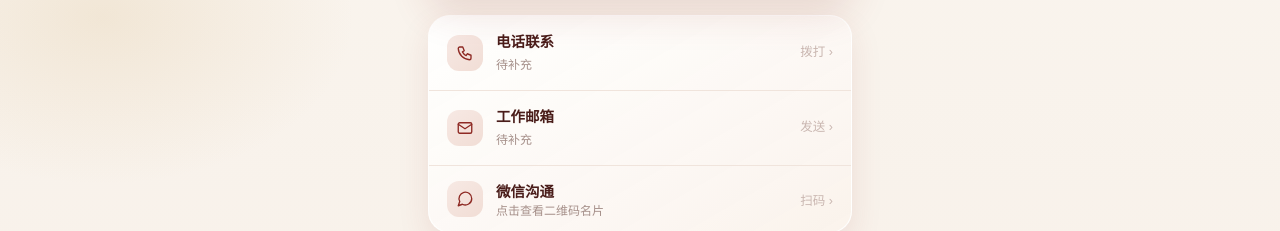
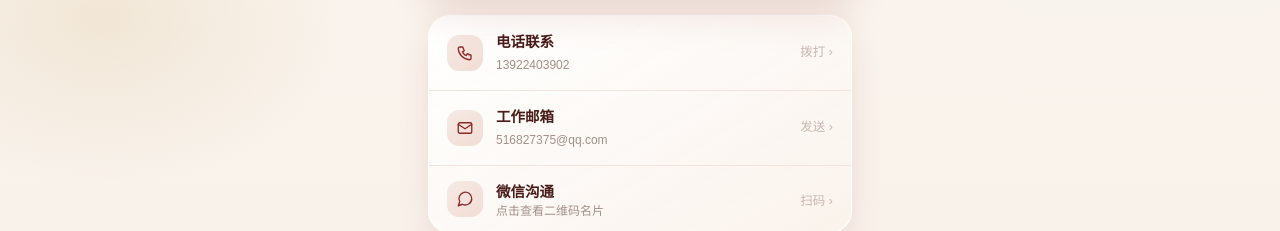
Before and after one commit to unipiwei-blip/zyyous, a plain HTML site: page mp/zhangchengjian/zhangchengjian.html in a window 1280 px wide. Shown: the part 447-678 px from the top of the page. Drawn offline with Linux system fonts and the light colour scheme.

Commit message:
张成建会长名片补全手机号与邮箱，同步写入VCF

```diff
--- a/mp/zhangchengjian/zhangchengjian.html
+++ b/mp/zhangchengjian/zhangchengjian.html
@@ -121,8 +121,8 @@ body {
     </div>
 
     <div class="contact">
-      <a href="#" class="placeholder-row"><span class="ico"><svg viewBox="0 0 24 24"><path d="M5 4h4l2 5-2.5 1.5a12 12 0 0 0 5 5L15 13l5 2v4a2 2 0 0 1-2 2A16 16 0 0 1 3 6a2 2 0 0 1 2-2z"/></svg></span><span class="txt"><b>电话联系</b><span>待补充</span></span><span class="arrow">拨打 ›</span></a>
-      <a href="#" class="placeholder-row"><span class="ico"><svg viewBox="0 0 24 24"><rect x="3" y="5" width="18" height="14" rx="2"/><path d="m3 7 9 6 9-6"/></svg></span><span class="txt"><b>工作邮箱</b><span>待补充</span></span><span class="arrow">发送 ›</span></a>
+      <a href="tel:13922403902"><span class="ico"><svg viewBox="0 0 24 24"><path d="M5 4h4l2 5-2.5 1.5a12 12 0 0 0 5 5L15 13l5 2v4a2 2 0 0 1-2 2A16 16 0 0 1 3 6a2 2 0 0 1 2-2z"/></svg></span><span class="txt"><b>电话联系</b><span>13922403902</span></span><span class="arrow">拨打 ›</span></a>
+      <a href="mailto:516827375@qq.com"><span class="ico"><svg viewBox="0 0 24 24"><rect x="3" y="5" width="18" height="14" rx="2"/><path d="m3 7 9 6 9-6"/></svg></span><span class="txt"><b>工作邮箱</b><span>516827375@qq.com</span></span><span class="arrow">发送 ›</span></a>
       <button type="button" id="qr-open"><span class="ico"><svg viewBox="0 0 24 24"><path d="M21 11.5a8.5 8.5 0 0 1-12.4 7.5L3 21l2-5.6A8.5 8.5 0 1 1 21 11.5z"/></svg></span><span class="txt"><b>微信沟通</b><span>点击查看二维码名片</span></span><span class="arrow">扫码 ›</span></button>
     </div>
 
```
Also changed, not shown: 1 other file.
